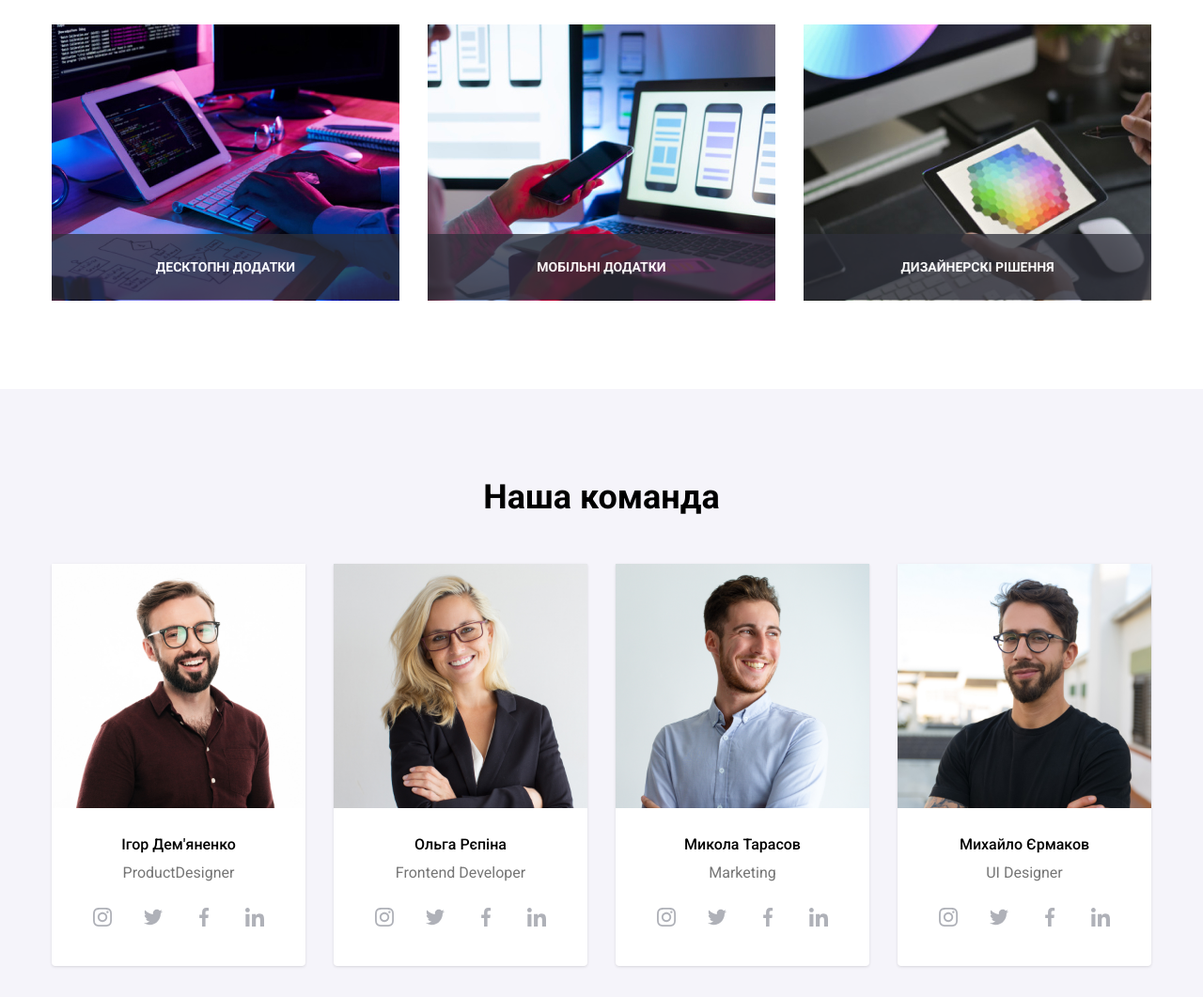
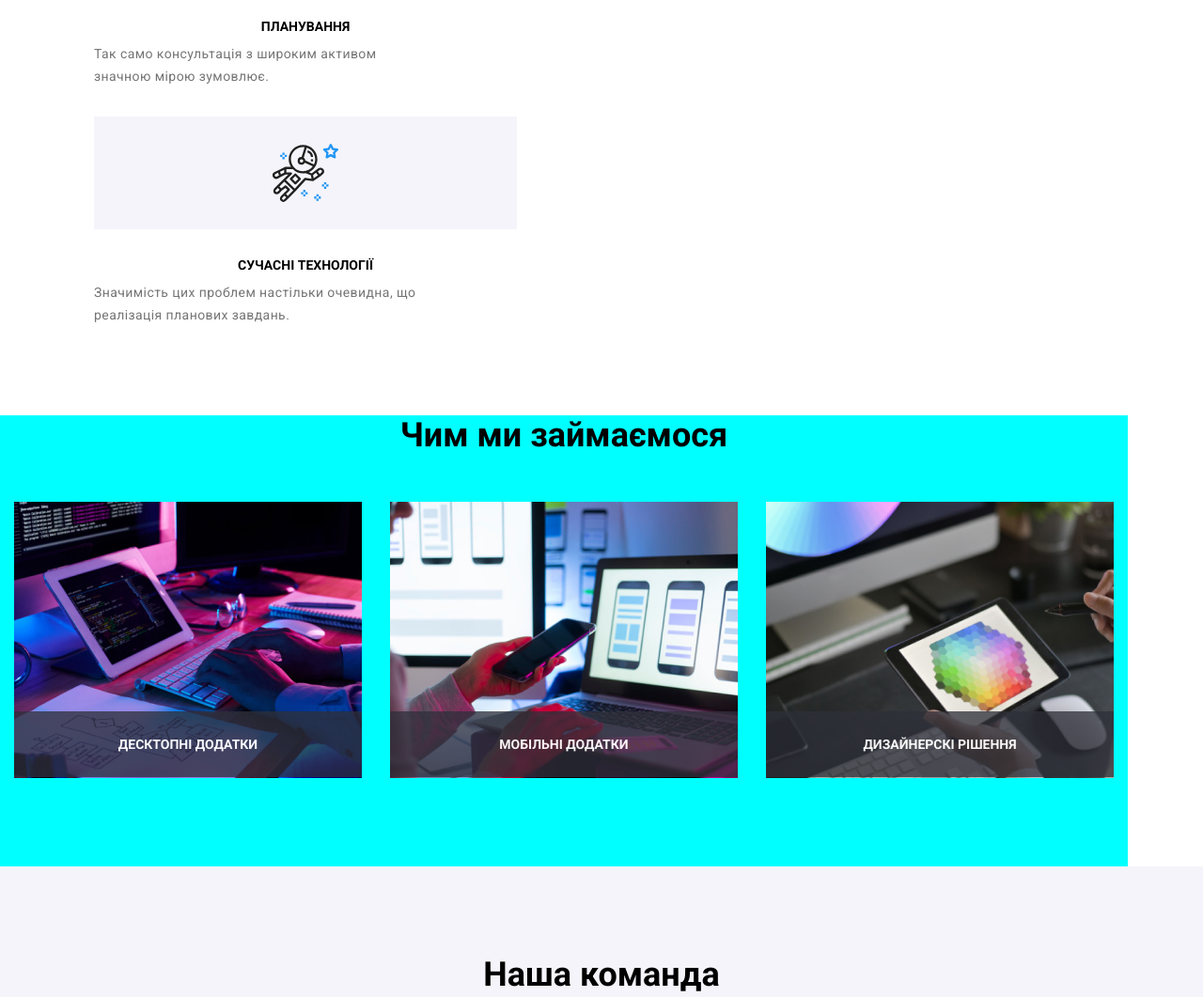
Before and after one commit to Liakhov-Serg/goit-markup-hw-08, a plain HTML site: page index.html in a window 1280 px wide. Shown: the part 1440-2501 px from the top of the page at 94% size. Drawn offline with nearby package versions, Linux system fonts and the light colour scheme.

Commit message:
Frsday 16-55
exchange

```diff
--- a/sass/layots/_footer.scss
+++ b/sass/layots/_footer.scss
@@ -41,7 +41,7 @@
 
 
   .address {
-
+    background-color: #fff;
   }
 
   .map {
--- a/sass/layots/_ourteam.scss
+++ b/sass/layots/_ourteam.scss
@@ -2,6 +2,9 @@
 
 
 .section-team {
+  display: flex;
+  align-items: center;
+  justify-items: center;
     background-color: rgba(245, 244, 250, 1);
     padding-top: 94px;
     padding-bottom: 94px;
--- a/sass/layots/_ourworks.scss
+++ b/sass/layots/_ourworks.scss
@@ -1,9 +1,17 @@
 /* Чим ми займаємося */
-.section.works {
+.section-work {
+  background-color: aqua;
+  display: none;
+  @media screen and (min-width: 1200px)
+ {
+    width: 1200px;
+   display: flex;
+}
   padding-top: 0;
 
 }
 .section-made {
+
   font-weight: bold;
   font-size: 36px;
   line-height: 1.17;
--- a/sass/layots/_peculiarities.scss
+++ b/sass/layots/_peculiarities.scss
@@ -1,15 +1,24 @@
 /* Особливості */
 .box-works {
+
     display: flex;
     flex-wrap: wrap;
+    row-gap: 30px;
+    gap: 30px;
+    justify-content: center;
 
-    justify-content: center;
-    gap: 30px;
     margin-top: 60px;
     @media screen and (max-width: 480px) {
       flex-direction: column;
       align-items: center;
-
+      @media screen and (max-width: 768px) {
+        width: 768px;
+        gap: 30px;
+      }
+      @media screen and (max-width: 1200px) {
+        width: 1200px;
+        gap: 30px;
+      }
     }
 
   }
@@ -17,14 +26,11 @@
     .box-works__item
        {
         align-items: center;
-
-        @media screen and (min-width: 768px) {
-          flex-basis: calc(100% - 60px)/2;
+        flex-basis: calc(50% - 15px);
 
 
-        }
         @media screen and (min-width: 1200px) {
-          flex-basis: calc(100% - 90px)/4;
+          flex-basis: calc(100% - 90px);
         }
 
     }
@@ -44,10 +50,7 @@
 
     margin-bottom: 30px;
 
-    @media screen and (min-width: 768px) {
-      flex-basis: calc(100% - 60px)/2;
 
-      }
       }
 
 
@@ -71,7 +74,7 @@
     max-width: 450px;
     @media screen and (min-width: 768px) {
       flex-basis: calc(100% - 60px)/2;
-      max-width: 357px;
+
 
     }
     @media screen and (min-width: 1200px) {
--- a/sass/layots/_regularcustomers.scss
+++ b/sass/layots/_regularcustomers.scss
@@ -13,21 +13,27 @@
   .clients__size {
     @include flexed(center,center);
     flex-wrap: wrap;
-    flex-direction: column;
+
     gap: 30px;
-    width: 210px;
+
   }
 
 
   .client__cards {
     @include flexed(center,center);
 
-    width: 170px;
+    width: 210px;
     height: 92px;
+    @media screen and (min-width: 480px) {
+    flex-basis: calc(33% - 15px)/2;
+    }
+    @media screen and (min-width: 768px) {
+      width: 226px;
+    }
+
+    }
 
 
-
-  }
   .client__item {
     @include flexed(center,center);
 
--- a/sass/main.scss
+++ b/sass/main.scss
@@ -1,7 +1,7 @@
 @import './abstracts/mixins';
 @import './abstracts/variables';
 @import './base/modernnormalize';
-@import './base/basic';
+
 @import './layots/header';
 @import './components/logo';
 @import './layots/hero';
@@ -22,3 +22,5 @@
 @import './layots/portmain';
 @import './layots/portcardset';
 @import './layots/footer';
+
+@import './base/basic';
```
Also changed, not shown: css/main.css, css/main.min.css, 2 other files.
